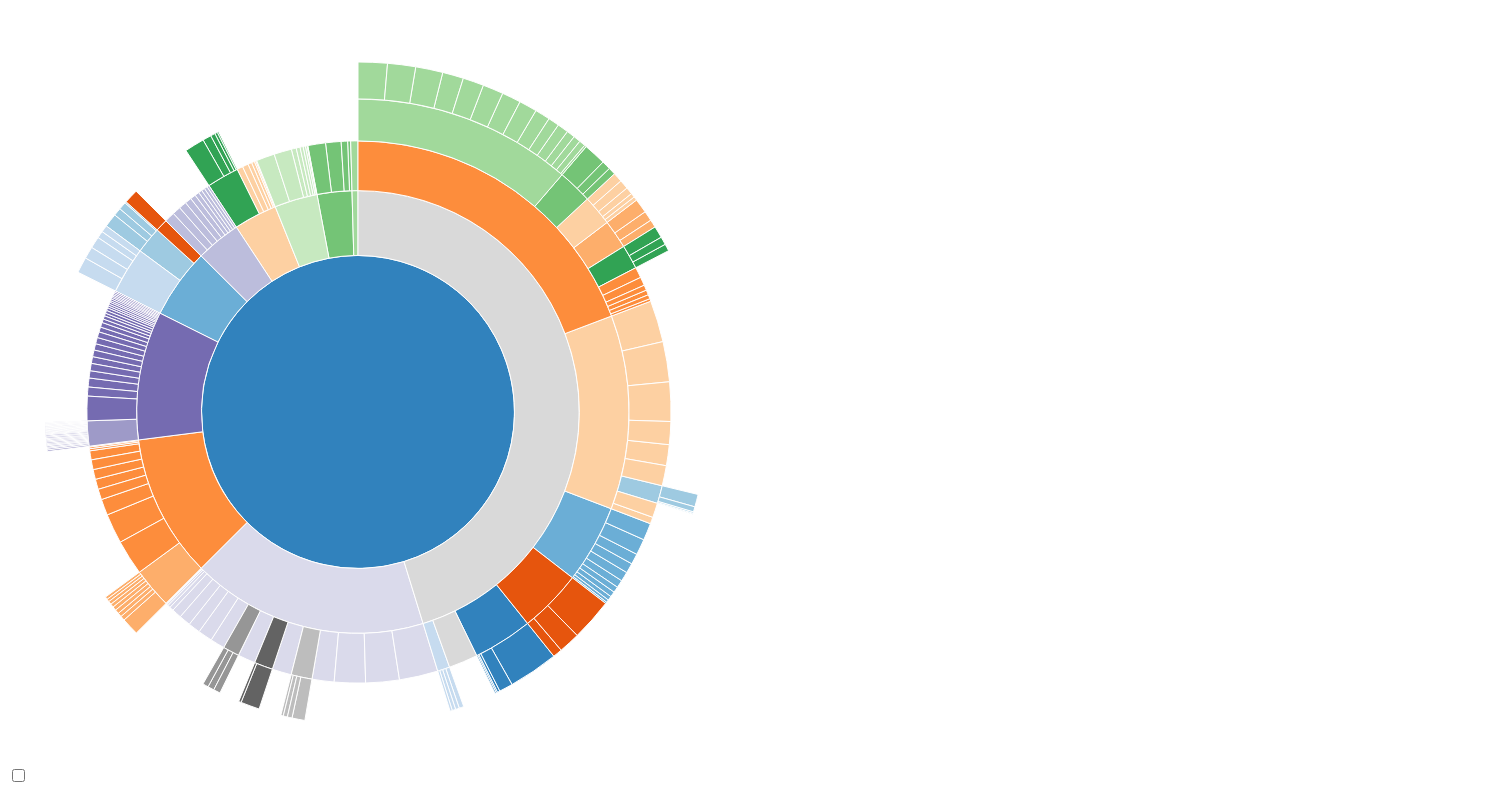
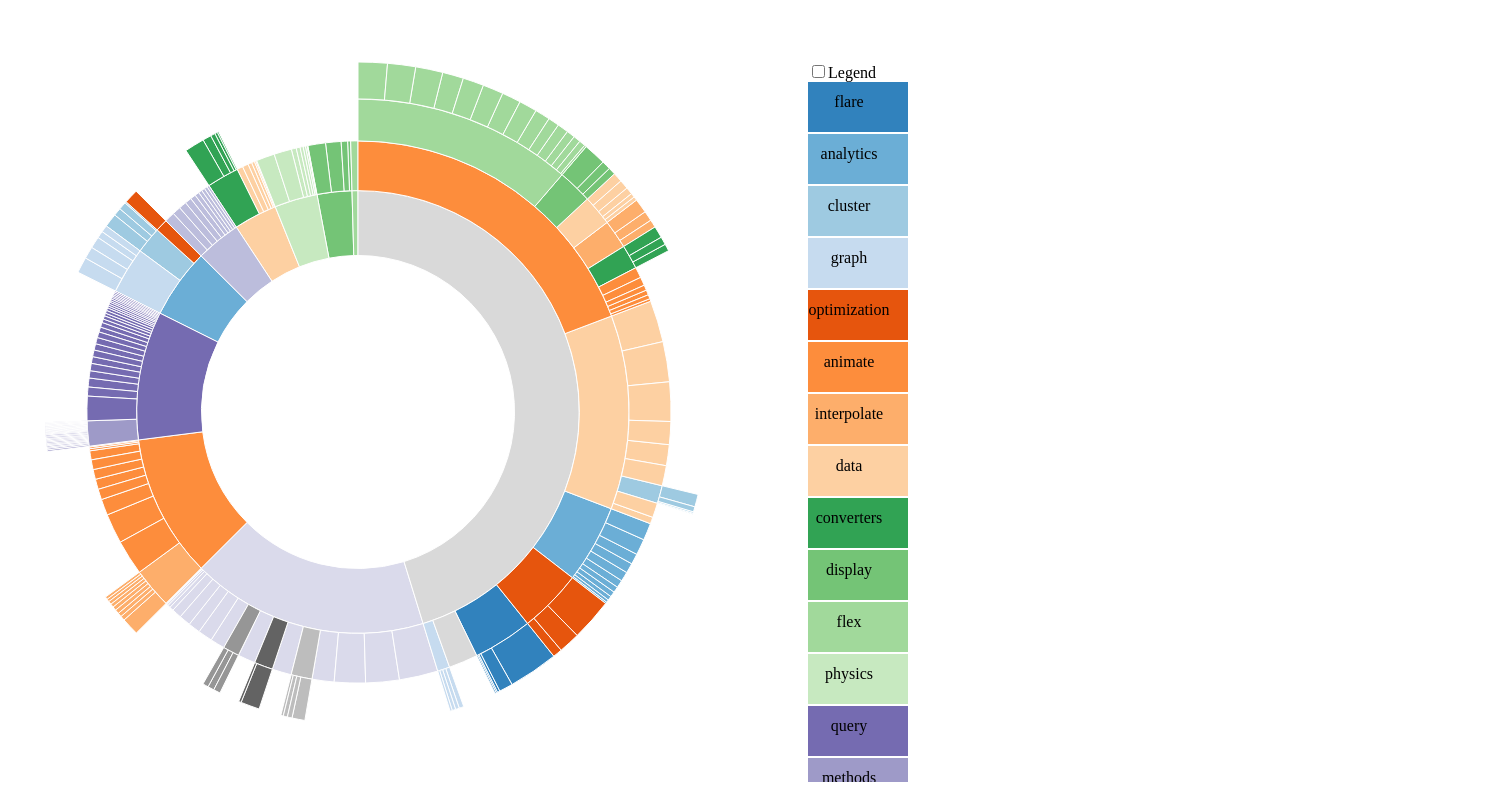
Before and after one commit to pashanitw/sunburst, a plain HTML site: page index.html in a window 1280 px wide. Shown: the whole page, 1508 px wide, since content can reach past the window. Drawn offline with nearby package versions, Linux system fonts and the light colour scheme.

Commit message:
Fixed legend issue

```diff
--- a/index.html
+++ b/index.html
@@ -2,6 +2,7 @@
 <html>
 <head>
     <title></title>
+    <link rel="stylesheet" href="styles.css"/>
 </head>
 <body>
 <div ng-app="viz">
--- a/style.css
+++ b/style.css
@@ -0,0 +1,4 @@
+.container .side-bar{
+display: inline-block;
+float: left;
+}
--- /dev/null
+++ b/styles.css
@@ -0,0 +1,15 @@
+.container .side-bar{
+    display: inline-block;
+    width: 200px;
+    margin-left: 100px;
+}
+.container .chart{
+    display: inline-block;
+    float: left;
+}
+.container .percentage{
+    position: absolute;
+    margin-left: 293px;
+    margin-top: 252px;
+    font-size: 45px;
+}
--- a/sunburst.js
+++ b/sunburst.js
@@ -6,12 +6,14 @@ var app = angular.module('viz', [])
             replace: true,
             template: "<div class='sun-burst'>" +
                 "<div class='bread-crumb'></div>" +
+                "<div class='container'>" +
                 "<div class='chart'>" +
                 "<span class='percentage'></span>" +
                 "<span class='text'></span>" +
                 "</div>" +
                 "<div class='side-bar'>" +
-                "<input type='checkbox'/>" +
+                "<input type='checkbox'>Legend</input>" +
+                "</div>" +
                 "</div>" +
                 "</div>",
             link: function ($scope, element, attrs, controller) {
@@ -22,6 +24,7 @@ var app = angular.module('viz', [])
                 var b = {
                     w: 75, h: 30, s: 3, t: 10
                 };
+                colors={};
                 var partition = d3.layout.partition()
                     .size([2 * Math.PI, r * r])
                     .value(function (d) {
@@ -53,20 +56,64 @@ var app = angular.module('viz', [])
                     .data(nodes)
                     .enter()
                     .append('svg:path')
+                    .attr('display', function (d) {
+                        return d.depth ? null : 'none';
+                    })
                     .attr('d', arc)
                     .attr("fill-rule", "evenodd")
                     .style("stroke", "#fff")
                     .style('fill', function (d) {
-                        return color((d.children ? d : d.parent).name)
+                        var node= d.children ? d : d.parent;
+                        return colors[node.name]=colors[node.name]||color(node.name);
                     })
                     .on("mouseover", onFocus);
+                var sideBar=d3.select(element.find('.side-bar')[0]).append("svg:svg")
+                    .attr({
+                        height:h,
+                        width:w
+                    })
+                    .style('overflow','auto');
+                var legend = sideBar.append("svg:g")
+                    .selectAll('rect')
+                    .data(d3.entries(colors));
+                legend.enter().append('rect')
+                    .attr('width',100)
+                    .attr('height',50)
+                    .attr('cx',5)
+                    .attr('cy',5)
+                    .style('fill',function(d){
+                        return d.value;
+                    })
+                    .attr('transform',function(d,i){
+                        return "translate(0,"+i*52+")";
+                    });
+                legend=sideBar.append("svg:g")
+                    .selectAll('text')
+                    .data(d3.entries(colors));
+                legend.enter().append("svg:text")
+                   .attr({
+                       'x': 26,
+                       'y':25,
+                       'text-anchor':'middle'
+                   })
+                   .text(function(d){
+                       return d.key;
+                   })
+                   .attr('transform',function(d,i){
+                       console.log("key", d.key,i)
+                       return "translate(15,"+i*52+")";
+                   });
                 d3.select(element.find('#container')[0]).on("mouseleave",onBlur);
                 var totalLength = path.node().__data__.value;
                 initializeBreadCrumb();
                 function onFocus(d) {
-                    console.log((d.value / totalLength * 100).toPrecision(3) + " %");
+                    var percentageText=(d.value / totalLength * 100).toPrecision(3) + " %";
+                    d3.select(element.find('.percentage')[0]).text(percentageText);
+                    d3.select(element.find(".trail")[0])
+                        .style("visibility", "");
                     var selectedNodes = getAncestors(d);
-                    updateBreadCrumb(selectedNodes)
+                    updateBreadCrumb(selectedNodes,percentageText)
+                    console.log("path is", svg.selectAll('path'));
                     svg.selectAll('path')
                         .style('opacity',0.3);
                     svg.selectAll('path')
@@ -98,11 +145,11 @@ var app = angular.module('viz', [])
                         path.unshift(current);
                         current = current.parent;
                     }
+                   // path.unshift(current);
                     return path;
                 }
 
-                function updateBreadCrumb(nodeArray) {
-                    debugger;
+                function updateBreadCrumb(nodeArray,percentageText) {
                     var g = d3.select(element.find('.trail')[0])
                         .selectAll('g')
                         .data(nodeArray, function (d) {
```
Also changed, not shown: ammi.css (added).
